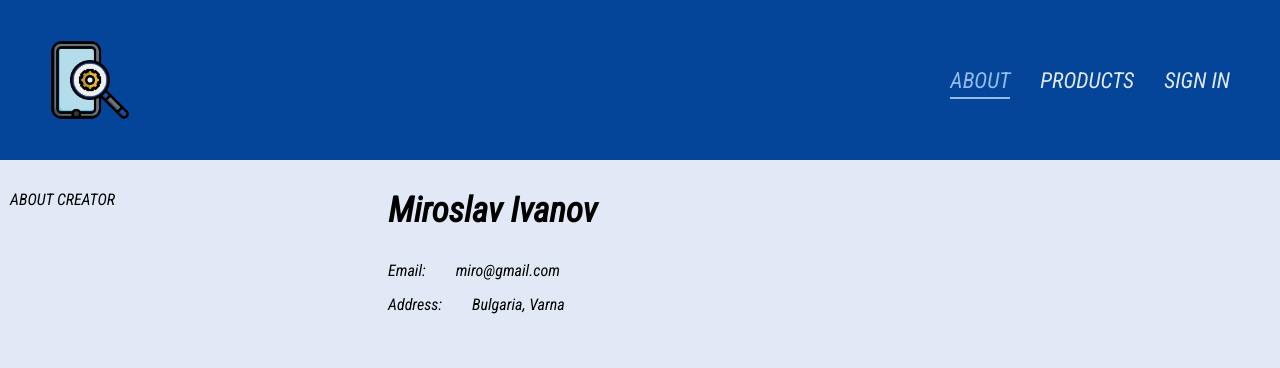
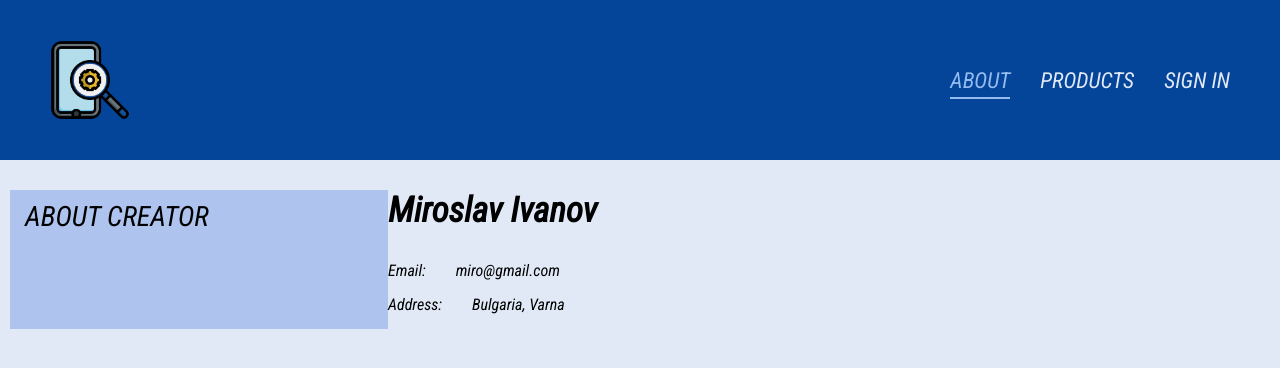
Before and after one commit to MuP0claB/Phone-Picker, a JavaScript app: page /about in a window 1280 px wide. Shown: the top 368 px of the page. Built offline with nearby package versions, Linux system fonts and the light colour scheme.

Commit message:
Added styles to AboutPage

```diff
--- a/src/components/About/About.module.css
+++ b/src/components/About/About.module.css
@@ -4,6 +4,12 @@
 
 .about .about__info {
     flex: 0 0 30%;
+    background-color: rgb(174, 196, 238);
+}
+
+.about .about__info p {
+    padding: 10px 15px;
+    font-size: 28px;
 }
 
 .about .about__contacts {
--- a/src/components/Login/LoginForm.module.css
+++ b/src/components/Login/LoginForm.module.css
@@ -6,6 +6,7 @@
     padding: 1rem;
     width: 100%;
     column-gap: 1rem;
+    background-color: rgb(247, 210, 210);
   }
 
   .login-form label {
```
